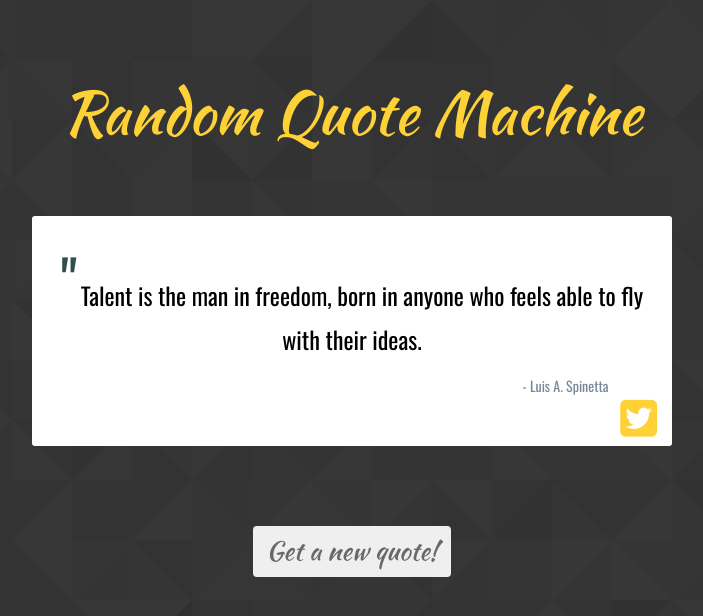
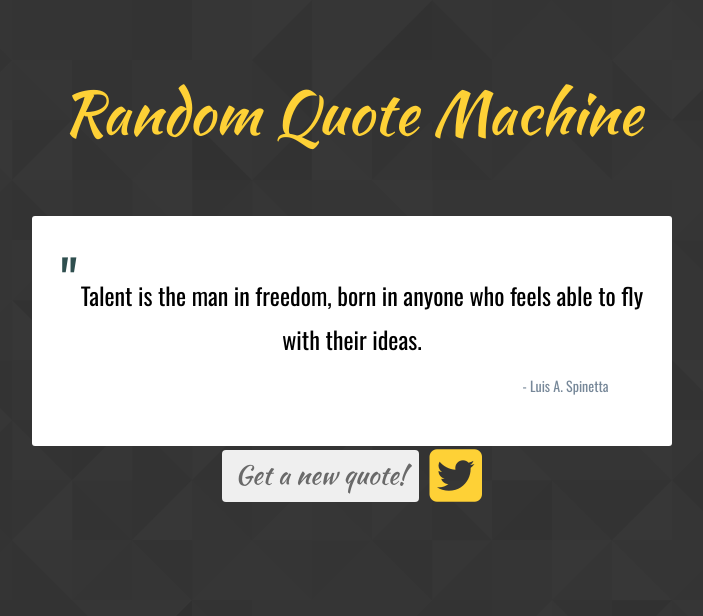
Before and after one commit to luchosr/Random-Quote-Machine, a plain HTML site: page index.html in a window 1280 px wide. Shown: the whole page, without its empty margins (288-991 px from the left). Drawn offline with nearby package versions, Linux system fonts and the light colour scheme.

Commit message:
Twitter button position modified

```diff
--- a/css/style.css
+++ b/css/style.css
@@ -9,6 +9,15 @@ h1 {
   margin-top: 80px;
   font-size: 60px;
   color: #fed136;
+}
+.buttons{
+  display: flex;
+  justify-content: center;
+  align-items: center;
+}
+.fa-3x{
+  font-size: 60px;
+  margin-left: 10px;
 }
 
 .display {
@@ -44,7 +53,7 @@ p,
 }
 
 .btn {
-  margin-top: 80px;
+
   color: dimgray;
   font-family: 'Kaushan Script', cursive;
   font-size: 26px;
--- a/index.html
+++ b/index.html
@@ -17,7 +17,6 @@
         <div class="row">
             <h1 class="text-center">Random Quote Machine</h1>
             <br>
-            <!-- <p class="text-center">Some of my many favourites quotes!</p> -->
     </main>
     <br><br>
     <div class="display text-center col-md-6 col-md-offset-5">
@@ -27,13 +26,14 @@
         <br><br>
         <span class="author">- Luis A. Spinetta</span>
         <br>
-        <a href="https://twitter.com/intent/tweet?hashtags=quotes&related=freecodecamp&text= +'Talent is the man in freedom, born in anyone who feels able to fly with their ideas.' + - Luis A. Spinetta" class="tw" target="_blank"><i class="fa fa-twitter-square fa-3x"></i></a>
+
     </div>
     <br><br>
     <div class="row">
-        <div class="col-md-12 center-block">
-            <div>
-                <button type="button " name="button " class="btn btn-xl center-block text-center" id="botn">Get a new quote!</button>
+        <div class="col-md-12">
+            <div class="buttons">
+                <button type="button " name="button " class="btn btn-xl text-center" id="botn">Get a new quote!</button>
+                <a href="https://twitter.com/intent/tweet?hashtags=quotes&related=freecodecamp&text= +'Talent is the man in freedom, born in anyone who feels able to fly with their ideas.' + - Luis A. Spinetta" class="tw" target="_blank"><i class="fa fa-twitter-square fa-3x"></i></a>
             </div>
         </div>
     </div>
```
